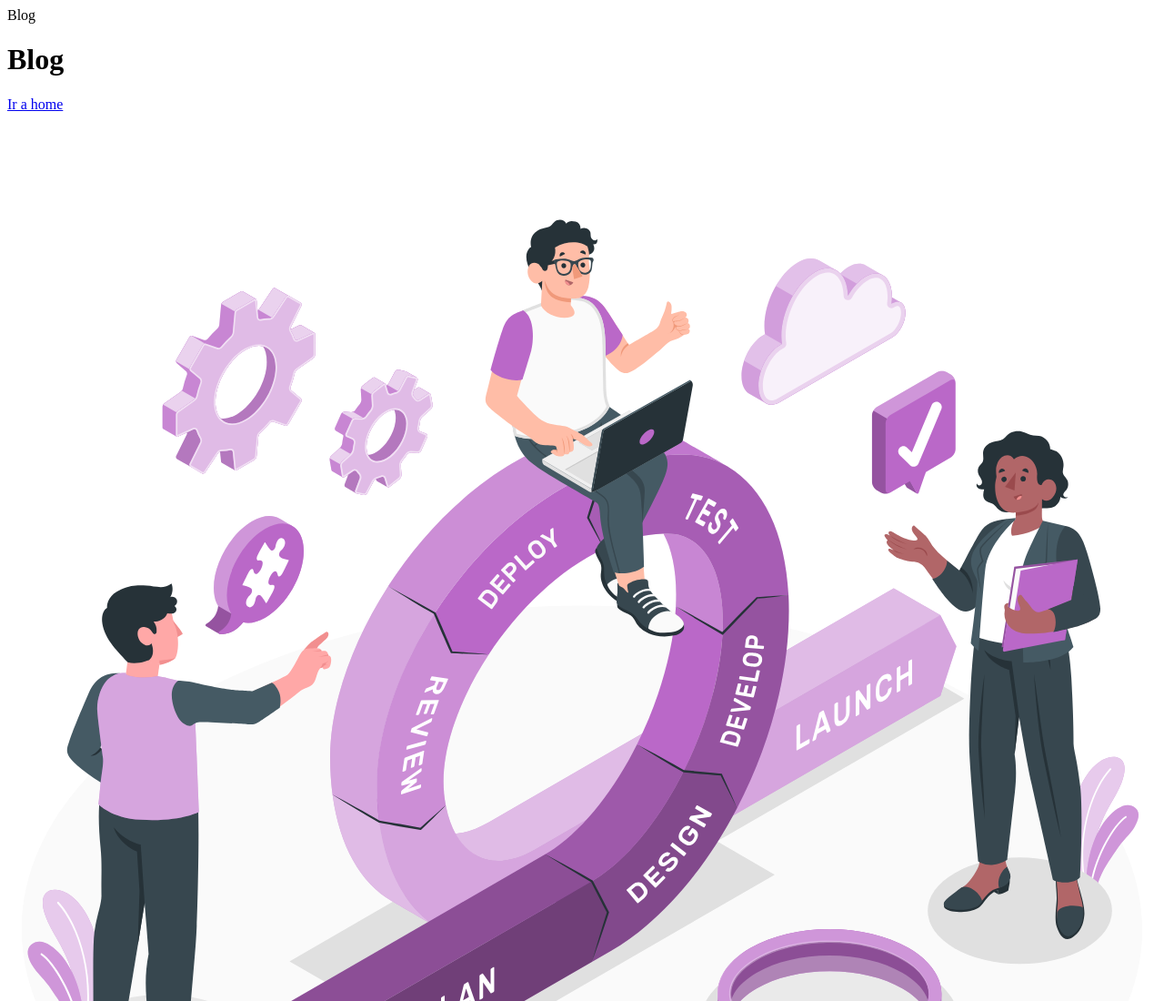
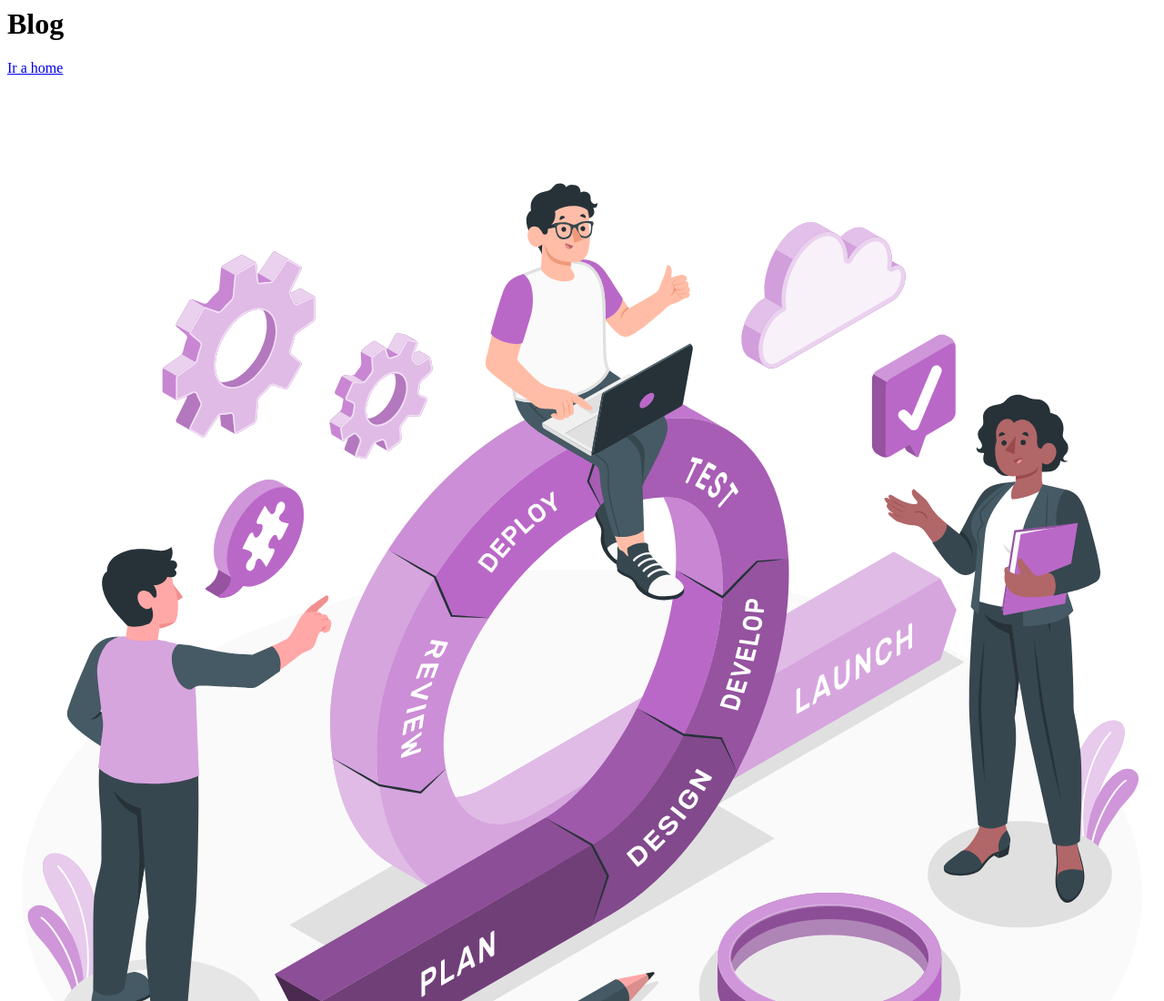
Before and after one commit to JesussotoWeb/ipoOtro, a plain HTML site: page paginas/blog.html in a window 1280 px wide. Shown: the top 1100 px of the page at 91% size. Drawn offline with Linux system fonts and the light colour scheme.

Commit message:
se elimino un div del blog

```diff
--- a/paginas/blog.html
+++ b/paginas/blog.html
@@ -21,7 +21,6 @@
     <body>
         <!-- Es lo que se visualizara -->
 
-        <div>Blog</div> <!-- Vieja forma de etiquetas -->
 
 
         <!-- Etiquetas semanticas -->
```
